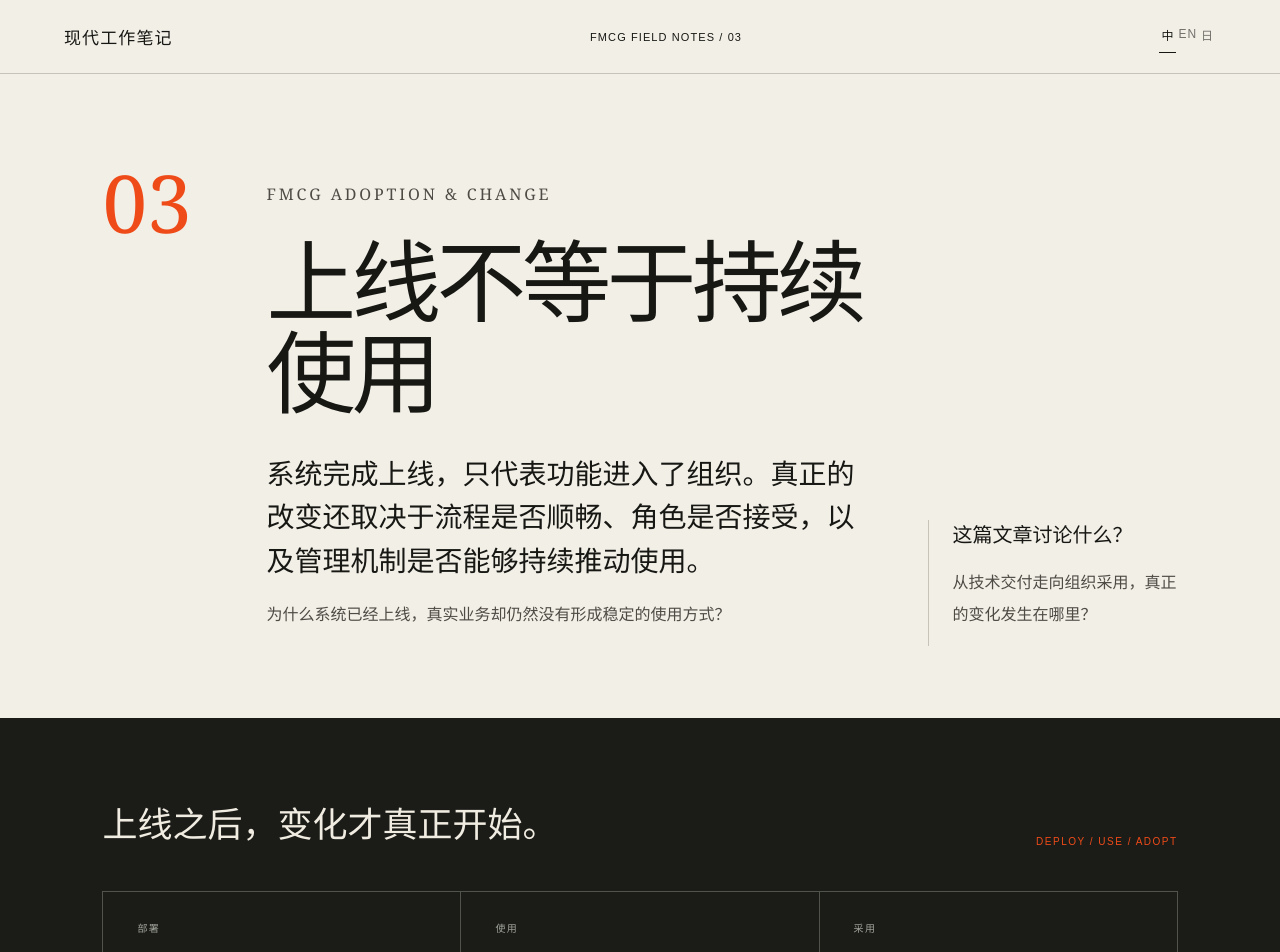
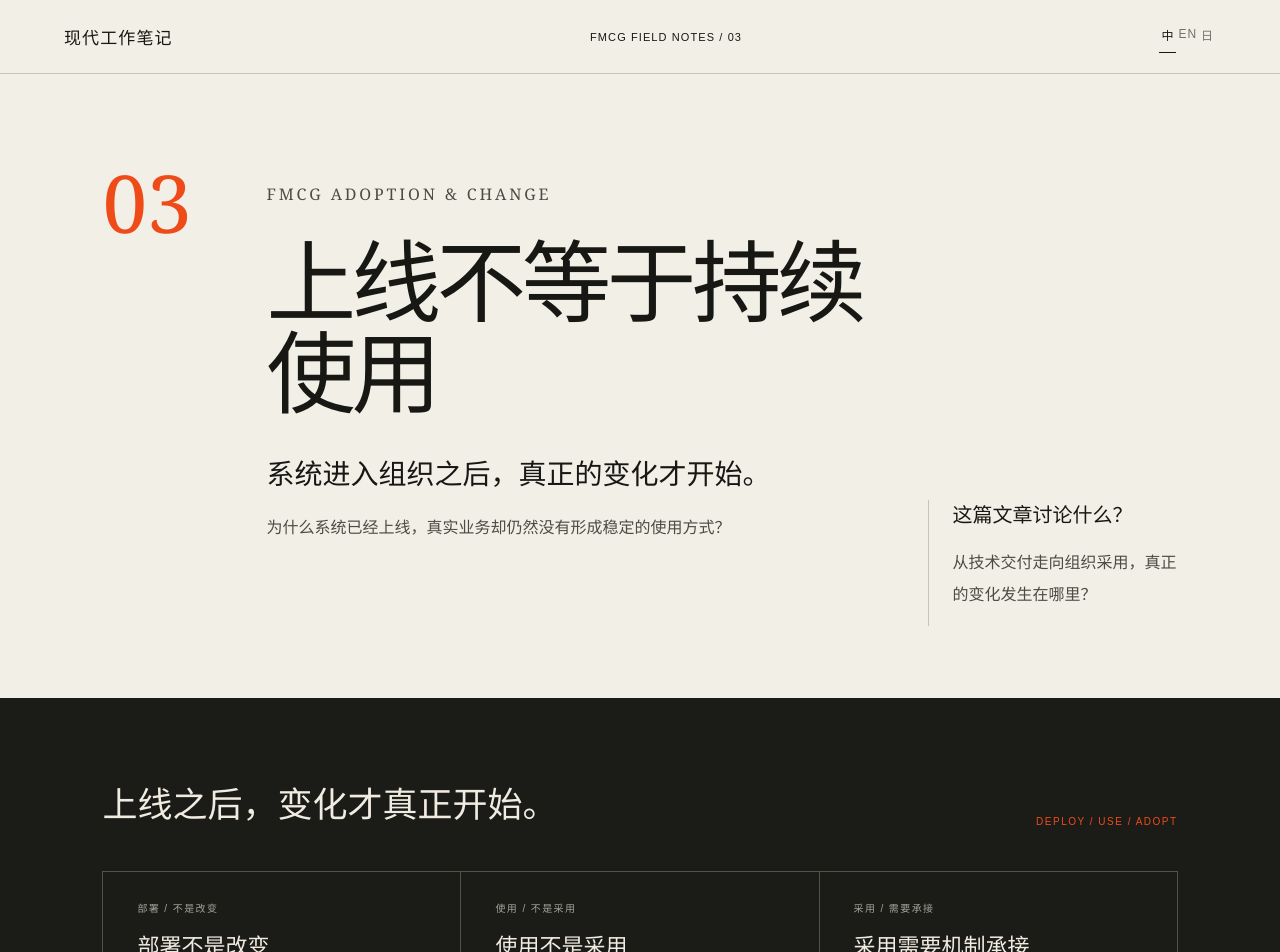
Before and after one commit to schoooldave/personalpage, a Next.js app: page /notes/continuous-use in a window 1280 px wide. Shown: the top 952 px of the page. Built offline with nearby package versions, Linux system fonts and the light colour scheme.

Commit message:
feat: localize continuous use field note

```diff
--- a/app/notes/continuous-use/page.tsx
+++ b/app/notes/continuous-use/page.tsx
@@ -1,97 +1,90 @@
 import Link from "next/link";
-import { fieldNoteJudgments } from "@/lib/portfolio";
 import { getRequestLocale } from "@/lib/i18n/server";
 import LanguageSwitcher from "@/app/LanguageSwitcher";
 import styles from "../system-process/system-process.module.css";
 
-const note = fieldNoteJudgments[2];
-
-const sections = [
-  {
-    title: "部署不是改变",
-    label: "部署 / 不是改变",
-    paragraphs: [
-      "系统完成上线，只代表功能进入了组织。它解决了技术交付的问题，却没有自动解决业务为什么要用、谁来使用，以及使用过程中遇到问题由谁承接。",
-      "如果上线被当作项目终点，团队容易把注意力停留在功能是否完成、账号是否开通、流程是否跑通，却忽略了现场是否真的开始按照新的方式工作。",
-    ],
-    quote: "上线是功能进入组织的时刻，不是组织完成改变的时刻。",
-    sourceTitle: "从上线目标到真实采用",
-    source: "DMS 项目中，上线率不仅是技术指标，也与销售推动、经销商意愿、培训和管理要求直接相关。",
+const copy = {
+  "zh-CN": {
+    nav: "FMCG FIELD NOTES / 03", eyebrow: "FMCG ADOPTION & CHANGE", title: "上线不等于持续使用", body: "系统进入组织之后，真正的变化才开始。",
+    question: "为什么系统已经上线，真实业务却仍然没有形成稳定的使用方式？", asideTitle: "这篇文章讨论什么？", asideBody: "从技术交付走向组织采用，真正的变化发生在哪里？",
+    compareTitle: "上线之后，变化才真正开始。", compareLabel: "DEPLOY / USE / ADOPT", sourceLabel: "实践来源", sourceLink: "展开项目证据 ↗",
+    sections: [
+      { title: "部署不是改变", label: "部署 / 不是改变", paragraphs: ["系统完成上线，只代表功能进入了组织。它解决了技术交付的问题，却没有自动解决业务为什么要用、谁来使用，以及使用过程中遇到问题由谁承接。", "如果上线被当作项目终点，团队容易把注意力停留在功能是否完成、账号是否开通、流程是否跑通，却忽略了现场是否真的开始按照新的方式工作。"], quote: "上线是功能进入组织的时刻，不是组织完成改变的时刻。", sourceTitle: "从上线目标到真实采用", source: "DMS 项目中，上线率不仅是技术指标，也与销售推动、经销商意愿、培训和管理要求直接相关。" },
+      { title: "使用不是采用", label: "使用 / 不是采用", paragraphs: ["一次登录、一次上传或一次流程提交，只能说明系统被使用过。真正的采用，是角色愿意把系统放进日常工作，并且在流程不顺、规则变化或出现例外时，仍然能够继续使用。", "这要求产品设计同时面对操作负担和组织关系：培训要解释为什么做，流程要降低不必要的阻力，系统要保留必要的灵活性，管理者还要持续观察使用情况。"], quote: "使用是一次动作，采用是工作方式发生了迁移。", sourceTitle: "把上线前后的工作连起来", source: "通过上线前培训、上线后使用培训、差异化上传频率和定期使用统计，减少销售与经销商在实际执行中的阻力。" },
+      { title: "采用需要机制承接", label: "采用 / 需要承接", paragraphs: ["当系统进入日常使用后，组织仍然需要持续反馈：哪些规则不适配，哪些角色负担过重，哪些问题反复出现，哪些数据已经能够支持管理判断。没有反馈，系统就会慢慢退回到形式上的使用。", "因此，上线治理不是不断催促用户，而是让系统机制与管理机制一起调整。系统限制入口、记录状态和统计使用，管理机制则负责解释目标、调整要求、承接问题并推动反馈闭环。"], quote: "持续使用不是靠一次推动完成，而是靠系统与管理共同维护。", sourceTitle: "系统与管理共同变化", source: "设计周报、月报和使用统计，推动管理部门执行，并根据不同渠道调整上传频率，让系统使用逐步稳定下来。" }
+    ], endingTitle: "上线不是终点，持续采用才是数字化真正进入业务的标志。", endingBody: "系统完成部署之后，产品工作才从功能交付转向使用治理：让角色愿意使用，让流程能够运行，让问题能够反馈，让管理机制能够持续推动调整。", footer: "系统进入组织之后，改变才真正开始。", back: "← 回到工作首页"
   },
-  {
-    title: "使用不是采用",
-    label: "使用 / 不是采用",
-    paragraphs: [
-      "一次登录、一次上传或一次流程提交，只能说明系统被使用过。真正的采用，是角色愿意把系统放进日常工作，并且在流程不顺、规则变化或出现例外时，仍然能够继续使用。",
-      "这要求产品设计同时面对操作负担和组织关系：培训要解释为什么做，流程要降低不必要的阻力，系统要保留必要的灵活性，管理者还要持续观察使用情况。",
-    ],
-    quote: "使用是一次动作，采用是工作方式发生了迁移。",
-    sourceTitle: "把上线前后的工作连起来",
-    source: "通过上线前培训、上线后使用培训、差异化上传频率和定期使用统计，减少销售与经销商在实际执行中的阻力。",
+  en: {
+    nav: "FMCG FIELD NOTES / 03", eyebrow: "FMCG ADOPTION & CHANGE", title: "Deployment does not equal continued use", body: "Once a system enters an organization, the real change begins.",
+    question: "Why can a system be live while the business still has no stable way of using it?", asideTitle: "What does this note explore?", asideBody: "Where does the real change happen when technical delivery becomes organizational adoption?", compareTitle: "The real change begins after deployment.", compareLabel: "DEPLOY / USE / ADOPT", sourceLabel: "FIELD EVIDENCE", sourceLink: "VIEW PROJECT EVIDENCE ↗",
+    sections: [
+      { title: "Deployment is not change", label: "DEPLOY / NOT CHANGE", paragraphs: ["A system going live only means that a capability has entered the organization. It solves technical delivery, but it does not answer why the business should use it, who will use it, or who will take ownership when problems arise.", "When go-live is treated as the end of a project, teams focus on completed features, activated accounts, and working flows. They can miss whether people on the ground have actually started working in the new way."], quote: "Go-live is when a capability enters the organization, not when the organization has changed.", sourceTitle: "From go-live targets to real adoption", source: "In the DMS project, the go-live rate was not only a technical metric. It also depended on sales enablement, distributor willingness, training, and management requirements." },
+      { title: "Use is not adoption", label: "USE / NOT ADOPTION", paragraphs: ["One login, one upload, or one submitted workflow only shows that the system was used once. Adoption means that people are willing to make it part of daily work and continue using it when a process is difficult, rules change, or exceptions appear.", "That requires product design to address both operating effort and organizational relationships: training must explain why, workflows must remove unnecessary friction, the system must preserve essential flexibility, and managers must keep watching how it is used."], quote: "Use is an action; adoption is a shift in the way work gets done.", sourceTitle: "Connecting the work before and after go-live", source: "Pre-launch training, post-launch usage training, differentiated upload frequencies, and regular usage reporting helped reduce resistance from sales teams and distributors." },
+      { title: "Adoption needs a mechanism to sustain it", label: "ADOPT / SUSTAIN", paragraphs: ["Once a system becomes part of daily work, the organization still needs continuous feedback: which rules do not fit, which roles carry too much burden, which issues recur, and which data can support management decisions. Without feedback, usage gradually becomes performative.", "Go-live governance is therefore not about repeatedly urging users. System mechanisms and management mechanisms must adjust together. The system controls entry points, records status, and measures usage; management explains goals, adjusts expectations, owns issues, and closes the feedback loop."], quote: "Continued use is not achieved by one push; it is maintained by the system and management together.", sourceTitle: "When systems and management change together", source: "Weekly and monthly reporting, usage tracking, management follow-up, and channel-specific upload frequencies helped make system use more stable over time." }
+    ], endingTitle: "Go-live is not the finish line. Sustained adoption is when digitalization truly enters the business.", endingBody: "After deployment, product work moves from feature delivery to adoption governance: making use willing, workflows workable, feedback visible, and management capable of continuous adjustment.", footer: "Once a system enters the organization, change truly begins.", back: "← Back to Work World"
   },
-  {
-    title: "采用需要机制承接",
-    label: "采用 / 需要承接",
-    paragraphs: [
-      "当系统进入日常使用后，组织仍然需要持续反馈：哪些规则不适配，哪些角色负担过重，哪些问题反复出现，哪些数据已经能够支持管理判断。没有反馈，系统就会慢慢退回到形式上的使用。",
-      "因此，上线治理不是不断催促用户，而是让系统机制与管理机制一起调整。系统限制入口、记录状态和统计使用，管理机制则负责解释目标、调整要求、承接问题并推动反馈闭环。",
-    ],
-    quote: "持续使用不是靠一次推动完成，而是靠系统与管理共同维护。",
-    sourceTitle: "系统与管理共同变化",
-    source: "设计周报、月报和使用统计，推动管理部门执行，并根据不同渠道调整上传频率，让系统使用逐步稳定下来。",
-  },
-] as const;
+  ja: {
+    nav: "FMCG FIELD NOTES / 03", eyebrow: "FMCG ADOPTION & CHANGE", title: "導入は、継続利用を意味しない", body: "システムが組織に入ってから、本当の変化が始まる。",
+    question: "システムは稼働しているのに、なぜ現場では安定した使い方が定着しないのか。", asideTitle: "このノートで考えること", asideBody: "技術の納品から組織への定着へ移るとき、本当の変化はどこで起きるのか。", compareTitle: "導入後に、本当の変化が始まる。", compareLabel: "DEPLOY / USE / ADOPT", sourceLabel: "実践の記録", sourceLink: "プロジェクトの証拠を見る ↗",
+    sections: [
+      { title: "導入は変化ではない", label: "導入 / 変化ではない", paragraphs: ["システムが稼働したことは、機能が組織に入ったことを示すだけだ。技術的な納品は解決できても、なぜ使うのか、誰が使うのか、利用中の問題を誰が受け止めるのかまでは自動的に解決できない。", "稼働をプロジェクトの終点と考えると、チームは機能の完成、アカウントの開通、フローの稼働に意識を向けがちになる。その結果、現場が本当に新しい方法で仕事を始めたかを見落としてしまう。"], quote: "稼働は機能が組織に入る瞬間であり、組織が変わり終える瞬間ではない。", sourceTitle: "稼働目標から実際の定着へ", source: "DMSプロジェクトでは、稼働率は技術指標だけではなく、営業の働きかけ、販売店の意思、研修、管理要件にも左右された。" },
+      { title: "利用は定着ではない", label: "利用 / 定着ではない", paragraphs: ["一度のログイン、アップロード、申請だけでは、システムが一度使われたことしか分からない。本当の定着とは、役割を担う人が日常業務にシステムを組み込み、フローが滞ったりルールが変わったり例外が起きたりしても使い続けられることだ。", "そのためには、操作負担と組織上の関係を同時に考える必要がある。研修では理由を伝え、フローでは不要な抵抗を減らし、システムには必要な柔軟性を残し、管理者は利用状況を継続的に見ていく。"], quote: "利用は一つの行動であり、定着は仕事の進め方が移ることだ。", sourceTitle: "導入前後の仕事をつなぐ", source: "導入前研修、導入後の利用研修、アップロード頻度の調整、定期的な利用集計によって、営業と販売店の実行上の抵抗を減らした。" },
+      { title: "定着には仕組みが必要", label: "定着 / 仕組みで支える", paragraphs: ["システムが日常業務に入った後も、組織には継続的なフィードバックが必要だ。合わないルール、負担が大きい役割、繰り返す問題、管理判断に使えるデータを見続けなければ、システムは形式的な利用へ戻ってしまう。", "導入後のガバナンスは、利用者を繰り返し催促することではない。システムの仕組みと管理の仕組みを一緒に調整することだ。システムは入口、状態、利用状況を記録し、管理側は目標を説明し、要求を調整し、問題を受け止め、フィードバックを完了させる。"], quote: "継続利用は一度の働きかけではなく、システムと管理がともに支えるものだ。", sourceTitle: "システムと管理がともに変わる", source: "週次・月次の報告、利用状況の集計、管理部門のフォロー、チャネルごとのアップロード頻度の調整によって、利用を徐々に安定させた。" }
+    ], endingTitle: "導入は終点ではない。継続定着して初めて、デジタル化は業務に入る。", endingBody: "導入後、プロダクトの仕事は機能納品から利用のガバナンスへ移る。使いたいと思えること、動くフローであること、問題がフィードバックされること、管理の仕組みが調整を続けられることが重要になる。", footer: "システムが組織に入ってから、本当の変化が始まる。", back: "← Work World に戻る"
+  }
+} as const;
 
 export default function ContinuousUsePage() {
   const locale = getRequestLocale();
+  const text = copy[locale];
   return (
     <main className={styles.page}>
-      <nav className={styles.nav} aria-label="Field Notes 导航">
-        <Link href="/" className={styles.brand}>现代工作笔记</Link>
-        <span>FMCG FIELD NOTES / 03</span><LanguageSwitcher locale={locale} pathname="/notes/continuous-use" />
+      <nav className={styles.nav} aria-label="Field Notes navigation">
+        <Link href="/" className={styles.brand}>{locale === "zh-CN" ? "现代工作笔记" : locale === "en" ? "MODERN WORK NOTES" : "現代の仕事ノート"}</Link>
+        <span>{text.nav}</span><LanguageSwitcher locale={locale} pathname="/notes/continuous-use" />
       </nav>
 
       <header className={styles.hero}>
         <div className={styles.number}>03</div>
         <div>
-          <p className={styles.eyebrow}>FMCG ADOPTION &amp; CHANGE</p>
-          <h1>{note.title}</h1>
-          <h2>{note.body}</h2>
-          <p>为什么系统已经上线，真实业务却仍然没有形成稳定的使用方式？</p>
+          <p className={styles.eyebrow}>{text.eyebrow}</p>
+          <h1>{text.title}</h1>
+          <h2>{text.body}</h2>
+          <p>{text.question}</p>
         </div>
         <aside className={styles.aside}>
-          <strong>这篇文章讨论什么？</strong>
-          <p>从技术交付走向组织采用，真正的变化发生在哪里？</p>
+          <strong>{text.asideTitle}</strong>
+          <p>{text.asideBody}</p>
         </aside>
       </header>
 
       <section className={styles.compare}>
         <div className={styles.sectionHead}>
-          <h2>上线之后，变化才真正开始。</h2>
-          <span>DEPLOY / USE / ADOPT</span>
+          <h2>{text.compareTitle}</h2>
+          <span>{text.compareLabel}</span>
         </div>
         <div className={`${styles.compareGrid} ${styles.threeColumnGrid}`}>
-          {note.track.map((step) => (
+          {text.sections.map((step) => (
             <div className={styles.compareColumn} key={step.label}>
-              <h3><small>{step.label}</small>{step.note}</h3>
-              <div className={styles.compareItem}><b>{step.label}</b><p>{step.note}</p></div>
+              <h3><small>{step.label}</small>{step.title}</h3>
+              <div className={styles.compareItem}><b>{step.label}</b><p>{step.quote}</p></div>
             </div>
           ))}
         </div>
       </section>
 
       <article className={styles.essay}>
-        {sections.map((section, index) => (
+        {text.sections.map((section, index) => (
           <section className={styles.section} key={section.title}>
             <div className={styles.index}><strong>{String(index + 1).padStart(2, "0")}</strong><span>{section.label}</span></div>
             <div className={styles.copy}><h2>{section.title}</h2>{section.paragraphs.map((paragraph) => <p key={paragraph}>{paragraph}</p>)}<p className={styles.quote}>{section.quote}</p></div>
-            <aside className={styles.source}><small>实践来源 / {String(index + 1).padStart(2, "0")}</small><h3>{section.sourceTitle}</h3><p>{section.source}</p><Link href="/cases/dms" className={styles.sourceLink}>展开项目证据 ↗</Link></aside>
+            <aside className={styles.source}><small>{text.sourceLabel} / {String(index + 1).padStart(2, "0")}</small><h3>{section.sourceTitle}</h3><p>{section.source}</p><Link href="/cases/dms" className={styles.sourceLink}>{text.sourceLink}</Link></aside>
           </section>
         ))}
       </article>
 
-      <section className={styles.ending}><div className={styles.mark}>→</div><div><h2>上线不是终点，持续采用才是数字化真正进入业务的标志。</h2><p>系统完成部署之后，产品工作才从功能交付转向使用治理：让角色愿意使用，让流程能够运行，让问题能够反馈，让管理机制能够持续推动调整。</p></div></section>
-      <footer className={styles.footer}><Link href="/">← 回到工作首页</Link><span>系统进入组织之后，改变才真正开始。</span></footer>
+      <section className={styles.ending}><div className={styles.mark}>→</div><div><h2>{text.endingTitle}</h2><p>{text.endingBody}</p></div></section>
+      <footer className={styles.footer}><Link href="/">{text.back}</Link><span>{text.footer}</span></footer>
     </main>
   );
 }
```
